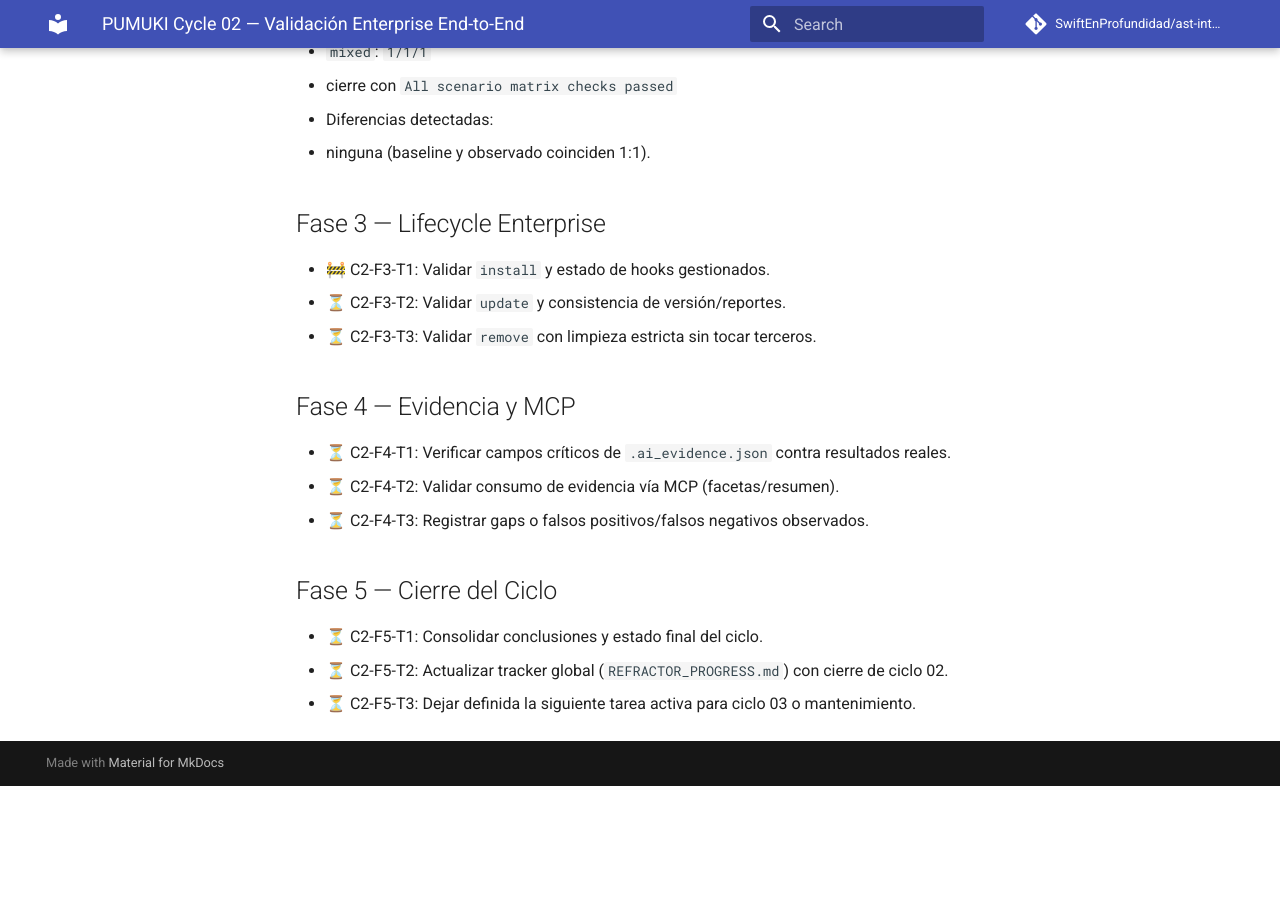
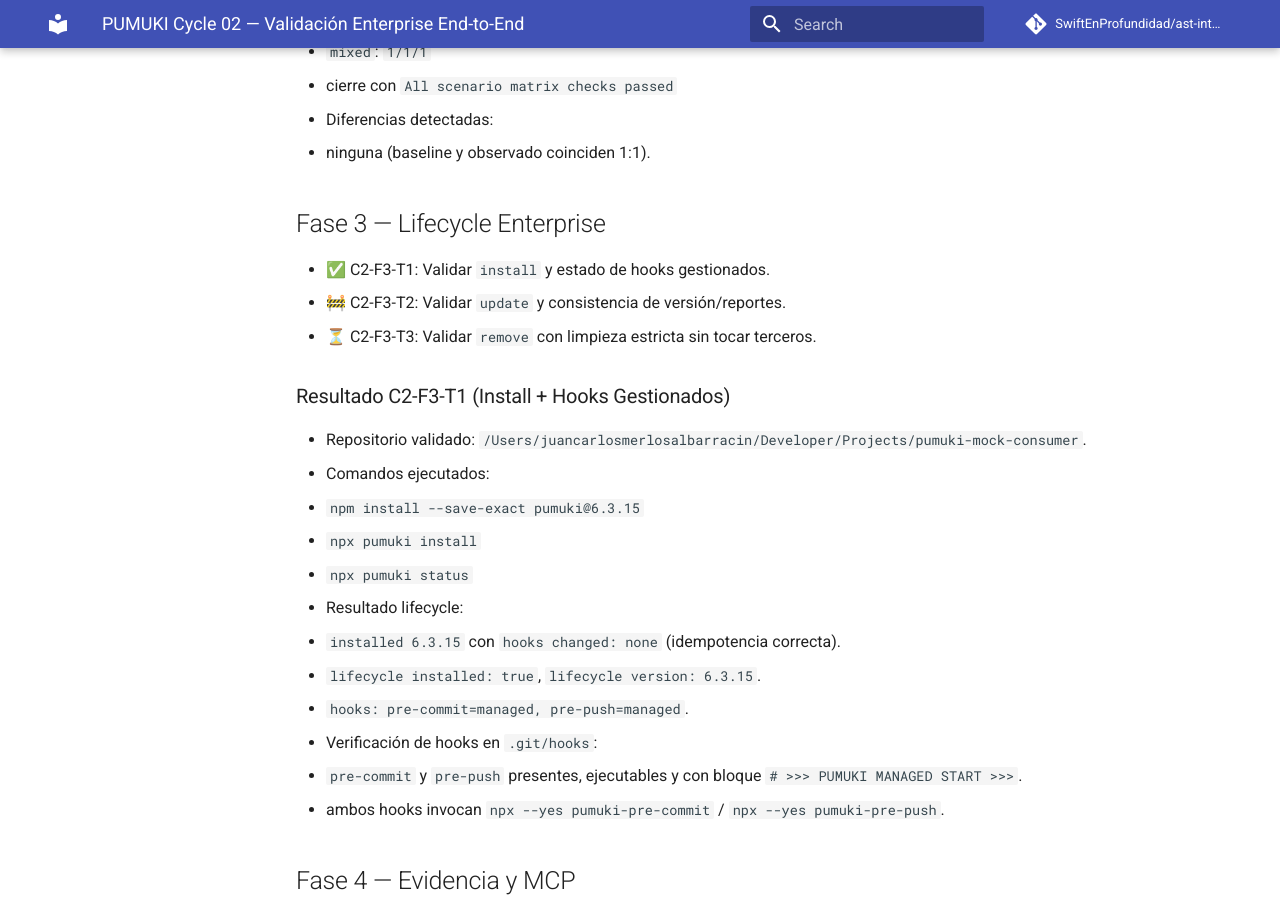
Before and after one commit to SwiftEnProfundidad/ast-intelligence-hooks, an MkDocs documentation site: the page built from docs/PUMUKI_CYCLE_02_ENTERPRISE_VALIDATION.md, in a window 1280 px wide and 900 px high, scrolled down 4943 px. Built offline with MkDocs 1.6.1 and Material for MkDocs 9.7.7, drawn with Linux system fonts in a browser that asks for light colours; comment, search, counter and statistics services are not loaded; before the commit the page ends 5729 px from its top, so only the background shows below that.

Commit message:
docs(cycle-02): complete C2-F3-T1 and advance to C2-F3-T2

```diff
--- a/docs/PUMUKI_CYCLE_02_ENTERPRISE_VALIDATION.md
+++ b/docs/PUMUKI_CYCLE_02_ENTERPRISE_VALIDATION.md
@@ -142,9 +142,23 @@ Ejecutar un ciclo completo, finito y verificable de validación enterprise de Pu
   - ninguna (baseline y observado coinciden 1:1).
 
 ## Fase 3 — Lifecycle Enterprise
-- 🚧 C2-F3-T1: Validar `install` y estado de hooks gestionados.
-- ⏳ C2-F3-T2: Validar `update` y consistencia de versión/reportes.
+- ✅ C2-F3-T1: Validar `install` y estado de hooks gestionados.
+- 🚧 C2-F3-T2: Validar `update` y consistencia de versión/reportes.
 - ⏳ C2-F3-T3: Validar `remove` con limpieza estricta sin tocar terceros.
+
+### Resultado C2-F3-T1 (Install + Hooks Gestionados)
+- Repositorio validado: `/Users/juancarlosmerlosalbarracin/Developer/Projects/pumuki-mock-consumer`.
+- Comandos ejecutados:
+  - `npm install --save-exact pumuki@6.3.15`
+  - `npx pumuki install`
+  - `npx pumuki status`
+- Resultado lifecycle:
+  - `installed 6.3.15` con `hooks changed: none` (idempotencia correcta).
+  - `lifecycle installed: true`, `lifecycle version: 6.3.15`.
+  - `hooks: pre-commit=managed, pre-push=managed`.
+- Verificación de hooks en `.git/hooks`:
+  - `pre-commit` y `pre-push` presentes, ejecutables y con bloque `# >>> PUMUKI MANAGED START >>>`.
+  - ambos hooks invocan `npx --yes pumuki-pre-commit` / `npx --yes pumuki-pre-push`.
 
 ## Fase 4 — Evidencia y MCP
 - ⏳ C2-F4-T1: Verificar campos críticos de `.ai_evidence.json` contra resultados reales.
```
Also changed, not shown: docs/REFRACTOR_PROGRESS.md (+2 -1 lines).
